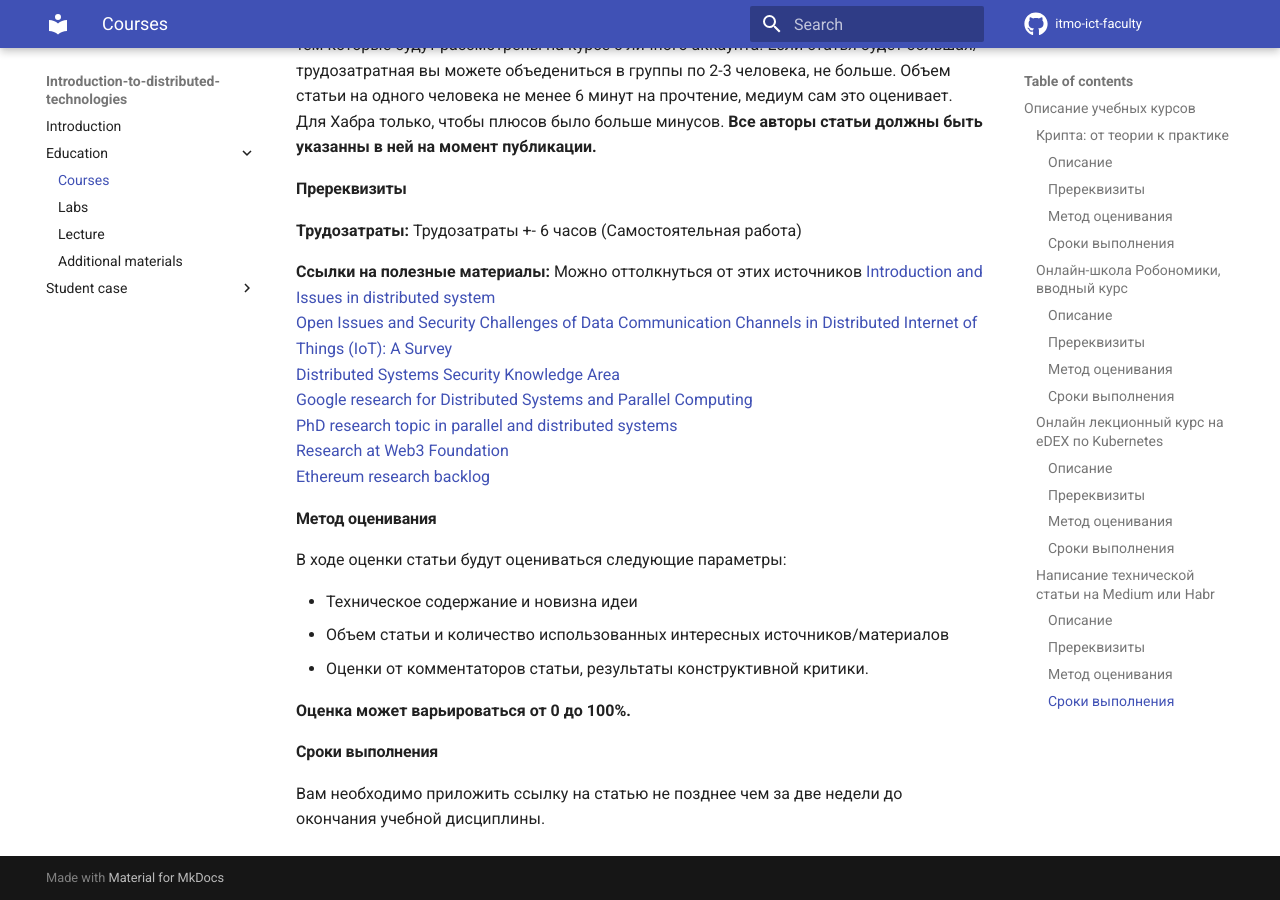
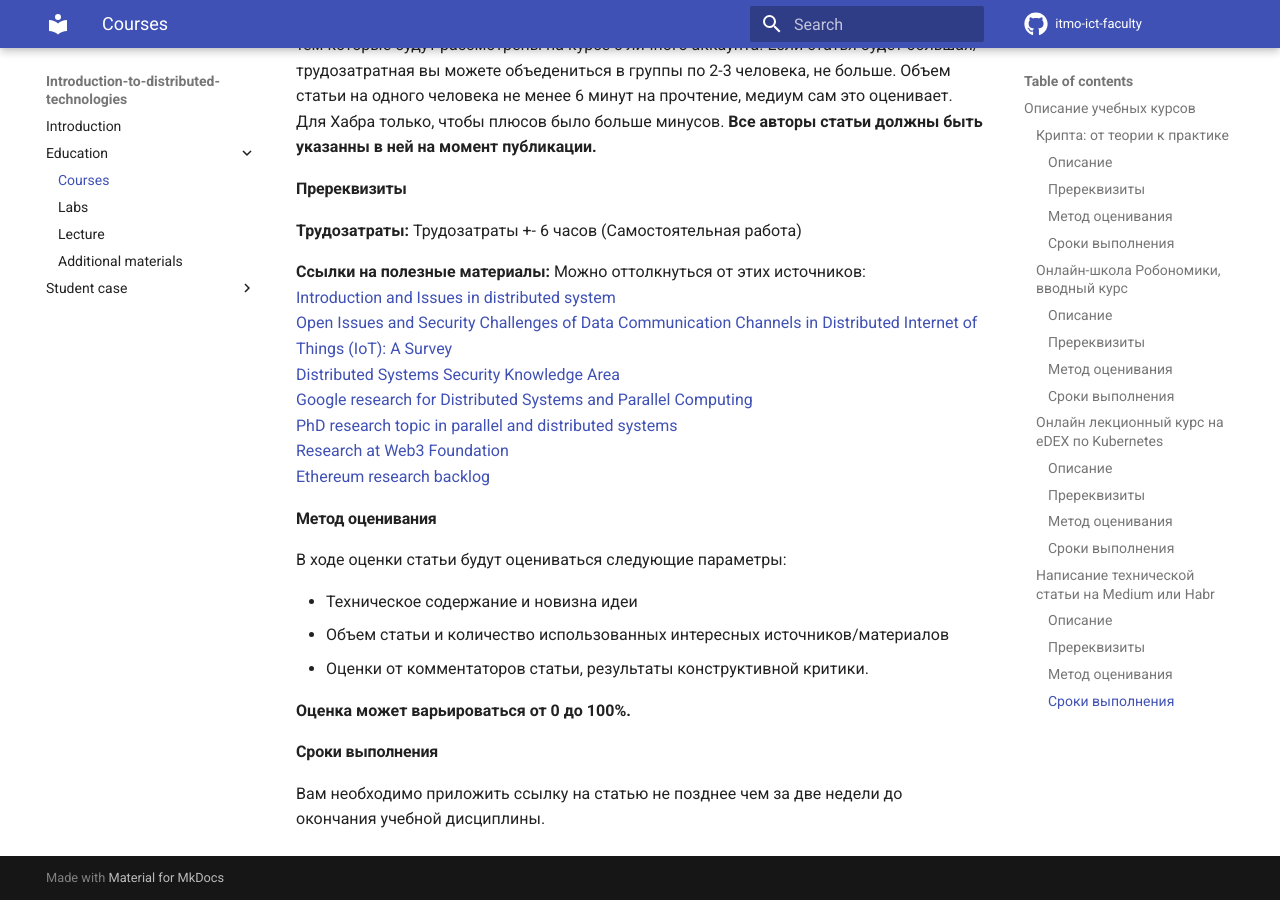
Before and after one commit to itmo-ict-faculty/introduction-to-distributed-technologies, an MkDocs documentation site: the page built from docs/education/courses.md, in a window 1280 px wide and 900 px high, scrolled down 2235 px. Built offline with MkDocs 1.6.1 and Material for MkDocs 9.7.7, drawn with Linux system fonts in a browser that asks for light colours; comment, search, counter and statistics services are not loaded.

```diff
--- a/docs/education/courses.md
+++ b/docs/education/courses.md
@@ -53,7 +53,7 @@
 #### Пререквизиты
 **Трудозатраты:** Трудозатраты +- 6 часов (Самостоятельная работа)
 
-**Ссылки на полезные материалы:** Можно оттолкнуться от этих источников
+**Ссылки на полезные материалы:** Можно оттолкнуться от этих источников:
 [Introduction and Issues in distributed system](https://ds.cs.luc.edu/issues/issues.html)
 [Open Issues and Security Challenges of Data Communication Channels in Distributed Internet of Things (IoT): A Survey](https://www.researchgate.net/publication/322814035_Open_Issues_and_Security_Challenges_of_Data_Communication_Channels_in_Distributed_Internet_of_Things_IoT_A_Survey)
 [Distributed Systems Security Knowledge Area](https://www.cybok.org/media/downloads/Distributed_Systems_Security_issue_1.0.pdf)
```
